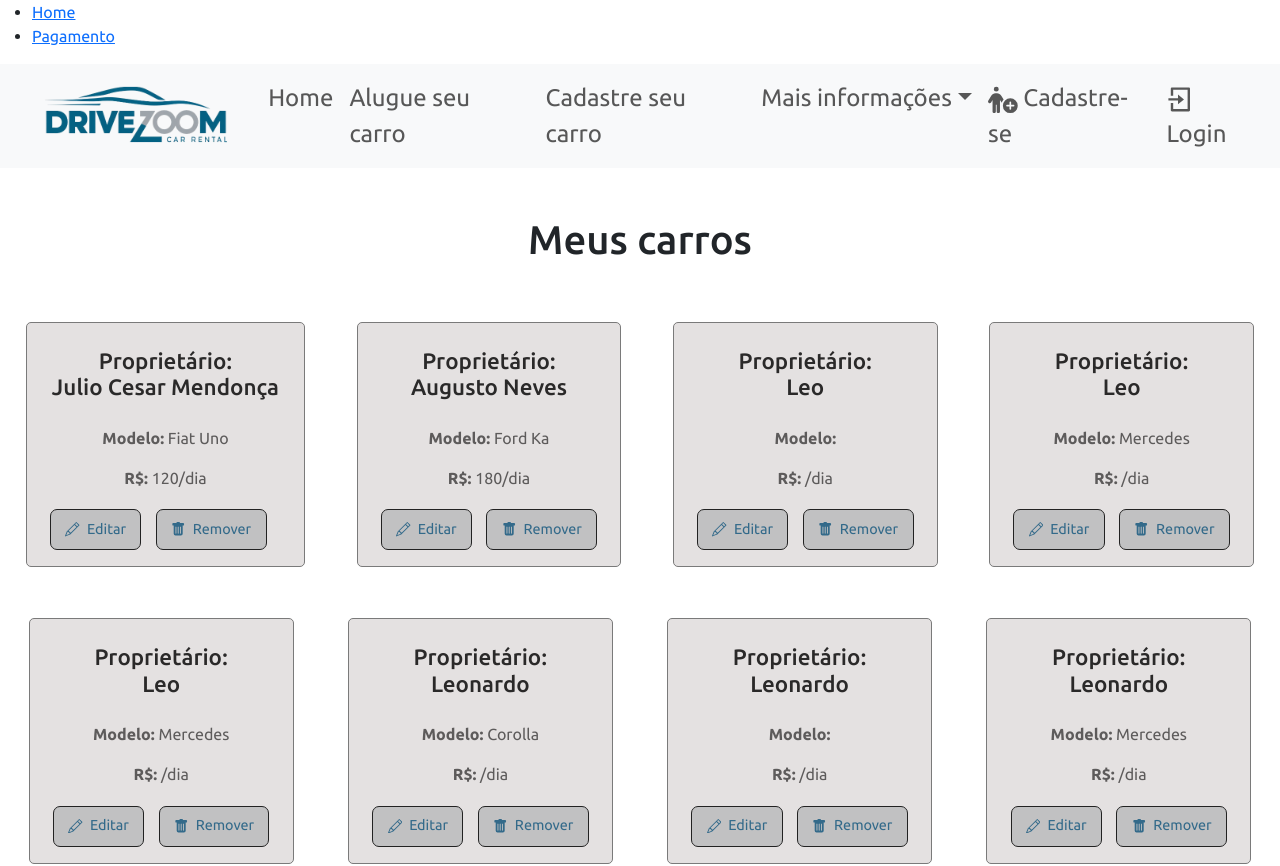
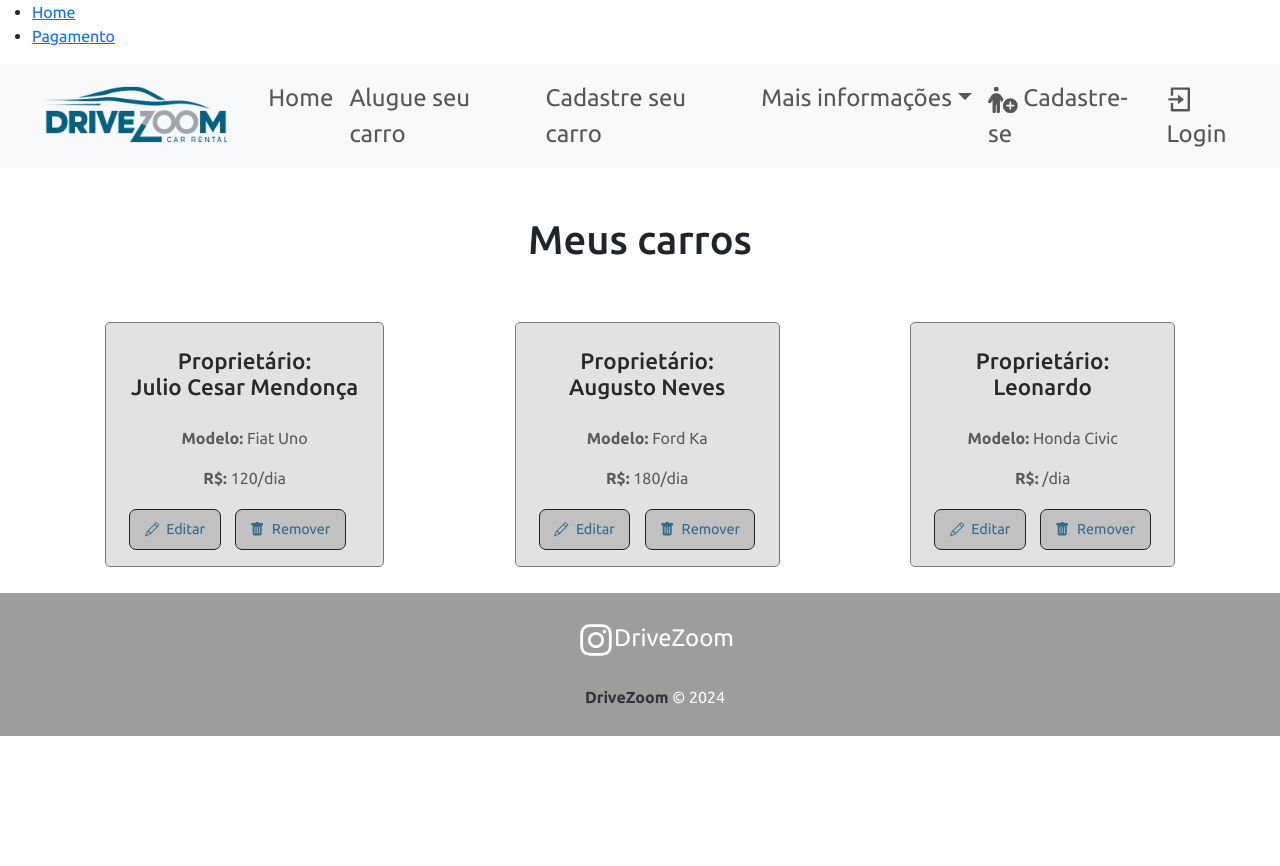
Before and after one commit to dsm-cefet-rj/ti-2024-1-grupo-sete, a React (Create React App) app: page /atualizarcarro in a window 1280 px wide. Shown: the top 866 px of the page. After the commit the page ends 800 px from the top, so only its background shows below. Built offline with nearby package versions, Linux system fonts and the light colour scheme; data requests are answered from the project's data file.

Commit message:
Remove Carros

```diff
--- a/db.json
+++ b/db.json
@@ -41,177 +41,10 @@
       ]
     },
     {
-      "id": "d2bb",
-      "cidade": "Nova",
-      "dono": "Leo",
-      "modelo": "",
-      "ano": "",
-      "preço": "",
-      "diasAlugado": []
-    },
-    {
-      "id": "276c",
-      "dono": "Leo",
-      "modelo": "Mercedes",
-      "preço": "800",
-      "ano": "2021",
-      "cidade": "Nova",
-      "detalhes": "Cambio automatico piloto semi automatico",
-      "foto": "C:\\fakepath\\Horário Monitoria 2.png",
-      "diasAlugado": []
-    },
-    {
-      "id": "7b9a",
-      "dono": "Leo",
-      "modelo": "Mercedes",
-      "ano": "2021",
-      "cidade": "Nova",
-      "preço": "800",
-      "detalhes": "Cambio automatico piloto semi automatico Direção elétrica",
-      "foto": "C:\\fakepath\\Horário Monitoria 2.png",
-      "diasAlugado": []
-    },
-    {
-      "id": "441d",
-      "dono": "Leonardo",
-      "cidade": "Nova",
-      "preço": "190",
-      "modelo": "Corolla",
-      "diasAlugado": []
-    },
-    {
-      "id": "9bac",
-      "dono": "Leonardo",
-      "cidade": "Rio de Janeiro",
-      "preço": "490",
-      "ano": "2021",
-      "diasAlugado": []
-    },
-    {
-      "id": "dfd0",
-      "dono": "Leonardo",
-      "preço": "190",
-      "diasAlugado": [],
-      "modelo": "Mercedes"
-    },
-    {
-      "id": "6bed",
-      "dono": "Leonardo",
-      "preço": "980",
-      "diasAlugado": []
-    },
-    {
-      "id": "330f",
-      "dono": "Leonardo",
-      "preço": "980",
-      "diasAlugado": []
-    },
-    {
-      "id": "9bce",
-      "dono": "Leonardo",
-      "preço": "980",
-      "diasAlugado": []
-    },
-    {
-      "id": "c59a",
-      "dono": "Leonardo",
-      "preço": "980",
-      "modelo": "Corolla",
-      "diasAlugado": []
-    },
-    {
-      "id": "139f",
-      "dono": "Leonardo",
-      "modelo": "Corolla",
-      "preço": "980",
-      "diasAlugado": []
-    },
-    {
-      "id": "5173",
-      "dono": "Leonardo",
-      "modelo": "Corolla",
-      "cidade": "Nova",
-      "preço": "980",
-      "Image": "C:\\fakepath\\Horário Monitoria 2.png",
-      "diasAlugado": []
-    },
-    {
-      "id": "e6ff",
-      "dono": "Leonardo",
-      "modelo": "Corolla",
-      "cidade": "Nova",
-      "preço": "980",
-      "diasAlugado": []
-    },
-    {
-      "id": "f860",
-      "dono": "Leonardo",
-      "modelo": "Corolla",
-      "cidade": "Nova",
-      "preço": "980",
-      "diasAlugado": []
-    },
-    {
-      "id": "d2a4",
+      "id": "39fb",
       "dono": "Leonardo",
       "modelo": "Honda Civic",
-      "cidade": "Nova",
-      "preço": "980",
-      "foto": "C:\\fakepath\\Horário Monitoria 2.png",
-      "diasAlugado": []
-    },
-    {
-      "id": "2b5e",
-      "dono": "Leonardo",
-      "modelo": "Honda Civic",
-      "cidade": "Nova",
-      "preço": "980",
-      "diasAlugado": []
-    },
-    {
-      "id": "1574",
-      "dono": "Leonardo",
-      "modelo": "Honda Civic",
-      "cidade": "Nova",
-      "preço": "980",
-      "diasAlugado": []
-    },
-    {
-      "id": "4b5a",
-      "dono": "Leonardo",
-      "modelo": "Honda Civic",
-      "cidade": "Nova",
-      "preço": "980",
-      "diasAlugado": []
-    },
-    {
-      "id": "29b6",
-      "dono": "Leonardo",
-      "modelo": "Honda Civic",
-      "cidade": "Nova",
-      "preço": "980",
-      "diasAlugado": []
-    },
-    {
-      "id": "3b8c",
-      "dono": "Leonardo",
-      "modelo": "Honda Civic",
-      "cidade": "Nova",
-      "preço": "980",
-      "diasAlugado": []
-    },
-    {
-      "id": "3c45",
-      "dono": "Leonardo",
-      "modelo": "Honda Civic",
-      "cidade": "Nova",
-      "preço": "980",
-      "diasAlugado": []
-    },
-    {
-      "id": "e709",
-      "dono": "Leonardo",
-      "modelo": "Honda Civic",
+      "ano": "2022",
       "cidade": "Nova",
       "preço": "980",
       "diasAlugado": []
--- a/src/Components/Cardatualizarcarro/Atualizarcarrocard.js
+++ b/src/Components/Cardatualizarcarro/Atualizarcarrocard.js
@@ -3,6 +3,12 @@ import { Link } from 'react-router-dom';
 import {BsPencil, BsFillTrashFill} from 'react-icons/bs'
 
 function Atualizarcarrocard({id, dono, modelo, ano, cidade, preco, handleRemove}) {
+
+    const remove = (e) => {
+        e.preventDefault()
+        handleRemove(id)
+    }
+
     return (
         <div className="carro-card">
             <h4>Proprietário:<br></br>{dono}</h4>
@@ -19,7 +25,7 @@ function Atualizarcarrocard({id, dono, modelo, ano, cidade, preco, handleRemove}
                     </button>
                 </Link>
                 <Link className="carro-card-action-link" to="/">
-                <button>
+                <button onClick={remove}>
                     <BsFillTrashFill/> Remover
                 </button>
                 </Link>
--- a/src/Pages/Atualizarcarro/Atualizarcarro.js
+++ b/src/Pages/Atualizarcarro/Atualizarcarro.js
@@ -2,6 +2,7 @@ import React from "react";
 import {useState, useEffect} from 'react';
 import HeaderMain from "../../Components/Header";
 import Footer from "../../Components/Footer/footer";
+import Message from "../../Components/Message/Message";
 import Atualizarcarrocard from '../../Components/Cardatualizarcarro/Atualizarcarrocard';
 
 import './Atualizarcarro.css'
@@ -11,6 +12,8 @@ import './Atualizarcarro.css'
 export default function Atualizarcarro(){
 
     const [carros, setCarros] = useState([])
+
+    const [messageRemove, setMessageRemove] = useState('');
 
     useEffect(() => {
         fetch('http://localhost:4000/carros', {
@@ -25,9 +28,24 @@ export default function Atualizarcarro(){
         .catch((err) => console.log(err))
     }, [])
 
-    return(
+    function RemoveCarro(id) {
+        fetch(`http://localhost:4000/carros/${id}`, {
+        method: 'DELETE',
+        headers: {
+            'Content-Type': 'aplication/json'
+        },
+    }).then(resp => resp.json)
+    .then(data => {
+        setCarros(carros.filter((carro) => carro.id !== id))
+        //message
+        setMessageRemove('Carro foi removido com sucesso!')
+    })
+    .catch(err => console.log(err))
+    }
+    return (
     <>
         <HeaderMain/>
+        {messageRemove && <Message type="success" msg={messageRemove}/>}
             <div className="carro-container">
                 <div className="carro-titulo">
                     <h1>Meus carros</h1>
@@ -42,6 +60,7 @@ export default function Atualizarcarro(){
                             cidade={carro.cidade}
                             preco={carro.preco}
                             key={carro.id}
+                            handleRemove={RemoveCarro}
                             />
                     ))}
                 </div>
```
